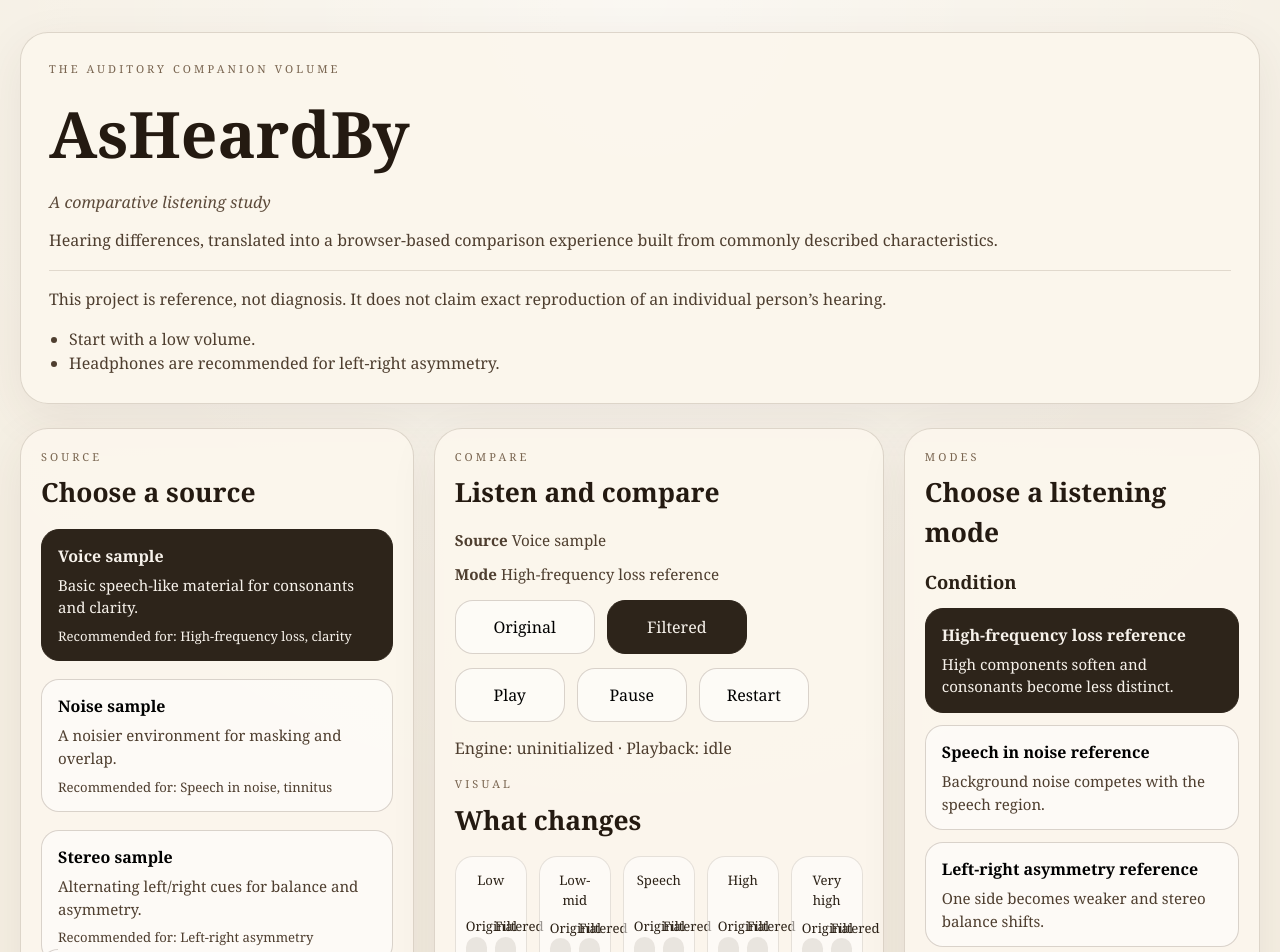
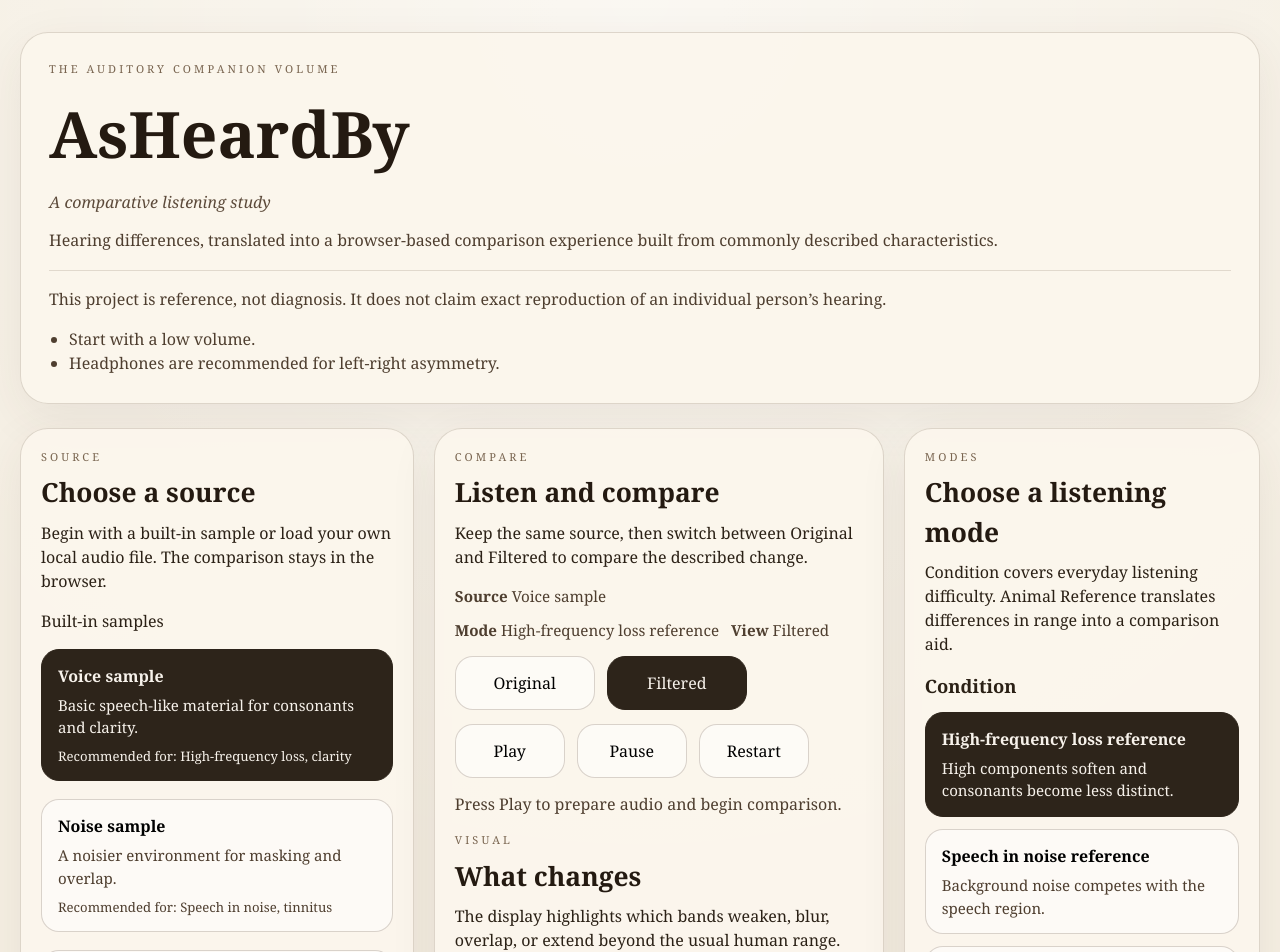
Before and after one commit to badjoke-lab/asheardby, a React (Vite) app: page / in a window 1280 px wide. Shown: the top 952 px of the page. Built offline with nearby package versions, Linux system fonts and the light colour scheme.

Commit message:
feat: improve section guidance and status text in app UI

```diff
--- a/src/App.tsx
+++ b/src/App.tsx
@@ -1,4 +1,4 @@
-import { useMemo, useState } from 'react';
+import { useEffect, useMemo, useState } from 'react';
 import { DEFAULT_FILTER_ID, BUILT_IN_SOURCES, HEARING_FILTERS, UI_TEXT } from './data';
 import { getBuiltInSourceUrl, useAudioEngine } from './audio';
 import { getBandModel } from './visualization';
@@ -38,6 +38,23 @@ export function App() {
     compareMode
   );
 
+  const statusText = useMemo(() => {
+    if (error) return 'Could not prepare audio. Try another source or reload the page.';
+    if (engineState === 'uninitialized') return 'Press Play to prepare audio and begin comparison.';
+    if (engineState === 'failed') return 'The audio engine could not be initialized in this browser.';
+    if (playbackState === 'playing') return 'Playing the current source.';
+    if (playbackState === 'paused') return 'Playback paused.';
+    return 'Audio engine ready.';
+  }, [engineState, playbackState, error]);
+
+  useEffect(() => {
+    return () => {
+      if (uploadedAudioUrl) {
+        URL.revokeObjectURL(uploadedAudioUrl);
+      }
+    };
+  }, [uploadedAudioUrl]);
+
   function handleUpload(file: File | null) {
     if (!file) return;
     if (uploadedAudioUrl) URL.revokeObjectURL(uploadedAudioUrl);
@@ -68,7 +85,11 @@ export function App() {
             <div className="section-header">
               <p className="eyebrow">Source</p>
               <h2>Choose a source</h2>
+              <p className="section-copy">
+                Begin with a built-in sample or load your own local audio file. The comparison stays in the browser.
+              </p>
             </div>
+            <p className="subheading">Built-in samples</p>
             <div className="stack">
               {BUILT_IN_SOURCES.map((source) => (
                 <button
@@ -98,10 +119,14 @@ export function App() {
             <div className="section-header">
               <p className="eyebrow">Compare</p>
               <h2>Listen and compare</h2>
+              <p className="section-copy">
+                Keep the same source, then switch between Original and Filtered to compare the described change.
+              </p>
             </div>
             <div className="selection-summary">
               <span><strong>Source</strong> {selectedSource.title}</span>
               <span><strong>Mode</strong> {selectedFilter.title}</span>
+              <span><strong>View</strong> {compareMode === 'filtered' ? 'Filtered' : 'Original'}</span>
             </div>
             <div className="toggle-row">
               <button className={compareMode === 'original' ? 'mode-toggle is-active' : 'mode-toggle'} onClick={() => setCompareMode('original')}>
@@ -117,12 +142,15 @@ export function App() {
               <button onClick={() => restart()}>Restart</button>
             </div>
             <audio ref={audioRef} preload="auto" className="native-audio" />
-            <p className="status-line">Engine: {engineState} · Playback: {playbackState}</p>
+            <p className="status-line">{statusText}</p>
             {selectedFilter.headphonesRecommended ? <p className="hint">Headphones recommended for this mode.</p> : null}
 
             <div className="section-header visual-head">
               <p className="eyebrow">Visual</p>
               <h2>What changes</h2>
+              <p className="section-copy">
+                The display highlights which bands weaken, blur, overlap, or extend beyond the usual human range.
+              </p>
             </div>
             <div className="band-grid">
               {bands.labels.map((label, index) => (
@@ -145,6 +173,7 @@ export function App() {
             {selectedFilter.visualType === 'lr-balance' ? (
               <div className="context-panel">
                 <h3>Left / Right balance</h3>
+                <p className="section-copy compact-copy">One side is intentionally reduced so the stereo centre drifts away from balance.</p>
                 <div className="lr-meter">
                   <div className="lr-track"><div className="lr-fill left" style={{ width: '38%' }} /></div>
                   <div className="lr-track"><div className="lr-fill right" style={{ width: '100%' }} /></div>
@@ -155,6 +184,7 @@ export function App() {
             {selectedFilter.visualType === 'noise-overlap' ? (
               <div className="context-panel">
                 <h3>Noise overlap</h3>
+                <p className="section-copy compact-copy">The target signal remains, but competing sound or ringing makes it harder to separate.</p>
                 <div className="overlap-box">
                   <div className="overlap-speech">Speech</div>
                   <div className="overlap-noise">Noise / ringing</div>
@@ -165,6 +195,7 @@ export function App() {
             {selectedFilter.visualType === 'range-difference' ? (
               <div className="context-panel">
                 <h3>Human range and translated extension</h3>
+                <p className="section-copy compact-copy">Animal modes emphasize the difference between the common human range and a translated extension.</p>
                 <div className="range-wrap">
                   <div className="range-line human">Human range</div>
                   <div className="range-line extension">Extended reference range</div>
@@ -180,6 +211,9 @@ export function App() {
               <div className="section-header">
                 <p className="eyebrow">Modes</p>
                 <h2>Choose a listening mode</h2>
+                <p className="section-copy">
+                  Condition covers everyday listening difficulty. Animal Reference translates differences in range into a comparison aid.
+                </p>
               </div>
               {(['condition', 'animal'] as const).map((group) => (
                 <div key={group} className="filter-group">
@@ -204,6 +238,9 @@ export function App() {
               <div className="section-header">
                 <p className="eyebrow">Notes</p>
                 <h2>Notes on this mode</h2>
+                <p className="section-copy">
+                  These notes explain what this mode is trying to communicate and where to focus while listening.
+                </p>
               </div>
               <div className="notes-header">
                 <h3>{selectedFilter.title}</h3>
```
